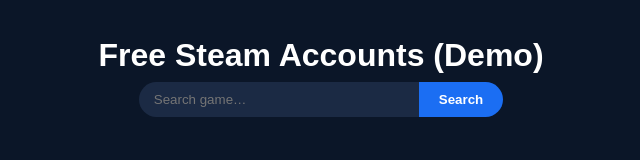
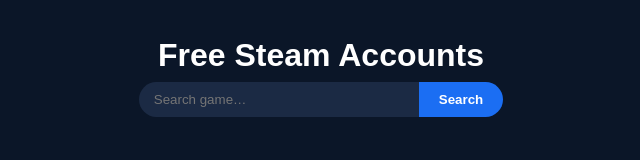
Before and after one commit to tpganime/freesteamacc, a plain HTML site: page index.html in a window 1280 px wide. Shown: the whole page, without its empty margins (319-959 px from the left). Drawn offline with Linux system fonts and the light colour scheme.

Commit message:
Update index.html

```diff
--- a/index.html
+++ b/index.html
@@ -3,7 +3,7 @@
 <head>
 <meta charset="UTF-8">
 <meta name="viewport" content="width=device-width, initial-scale=1.0">
-<title>Free Steam Accounts (Demo)</title>
+<title>Free Steam Accounts</title>
 <style>
 body{
   margin:0;
@@ -133,7 +133,7 @@
 </head>
 <body>
 <header>
-  <h1>Free Steam Accounts (Demo)</h1>
+  <h1>Free Steam Accounts</h1>
   <div class="search-box">
     <input type="text" id="searchInput" placeholder="Search game…">
     <button id="searchBtn">Search</button>
```
